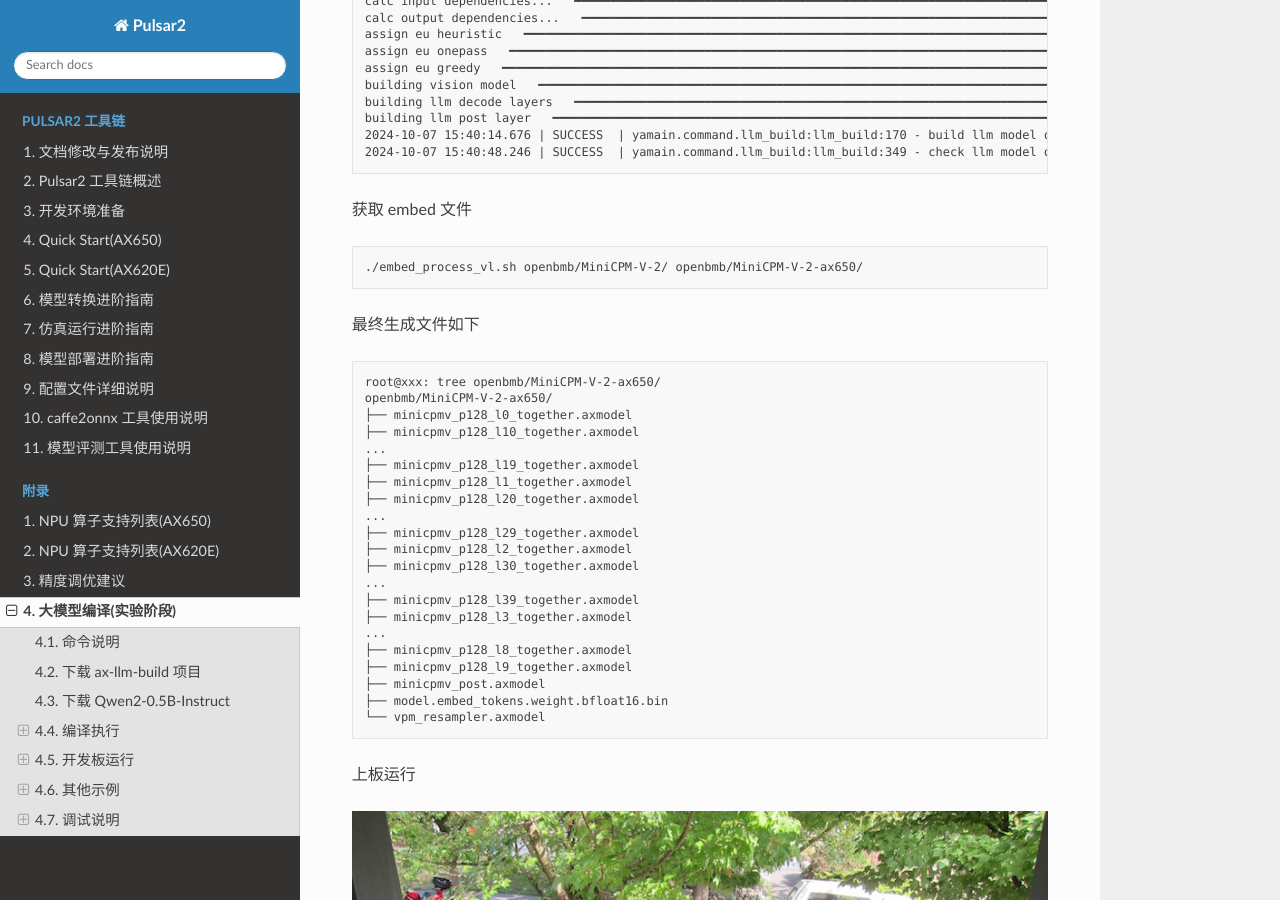
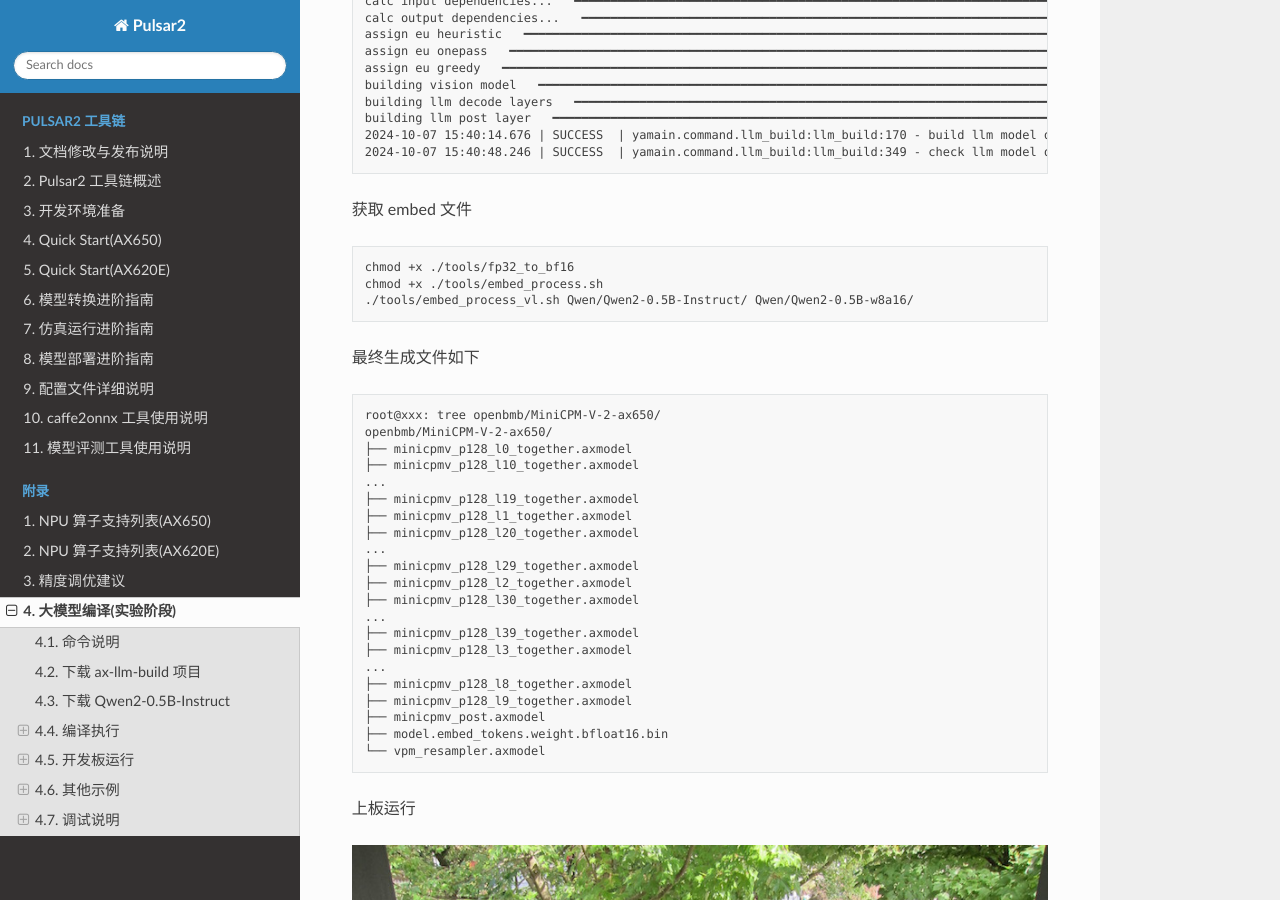
Before and after one commit to AXERA-TECH/pulsar2-docs, a Sphinx documentation site: the page built from source/appendix/build_llm.rst, in a window 1280 px wide and 900 px high, scrolled down 6608 px. Built offline with Sphinx 7.4.7 and the Read the Docs theme 3.1.0, drawn with Linux system fonts in a browser that asks for light colours.

Commit message:
update llm build

```diff
--- a/source/appendix/build_llm.rst
+++ b/source/appendix/build_llm.rst
@@ -367,7 +367,9 @@ log 参考信息
 
 .. code-block:: shell
 
-    ./embed_process_vl.sh openbmb/MiniCPM-V-2/ openbmb/MiniCPM-V-2-ax650/
+    chmod +x ./tools/fp32_to_bf16
+    chmod +x ./tools/embed_process.sh
+    ./tools/embed_process_vl.sh Qwen/Qwen2-0.5B-Instruct/ Qwen/Qwen2-0.5B-w8a16/
 
 最终生成文件如下
 
```
